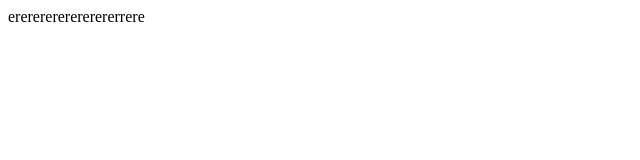
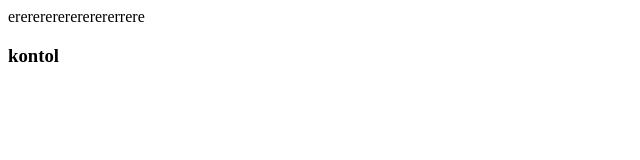
Before and after one commit to KevinAdiwiguna/latihanGitBuatSuarabaya, a plain HTML site: page index.html in a window 1280 px wide. Shown: the full height of the page, 0-640 px from the left. Drawn offline with Linux system fonts and the light colour scheme.

Commit message:
commit ke 4

```diff
--- a/index.html
+++ b/index.html
@@ -7,6 +7,7 @@
 </head>
 <body>
     erererererererererrere
+    <h3>kontol</h3>
 
 </body>
 </html>
```
